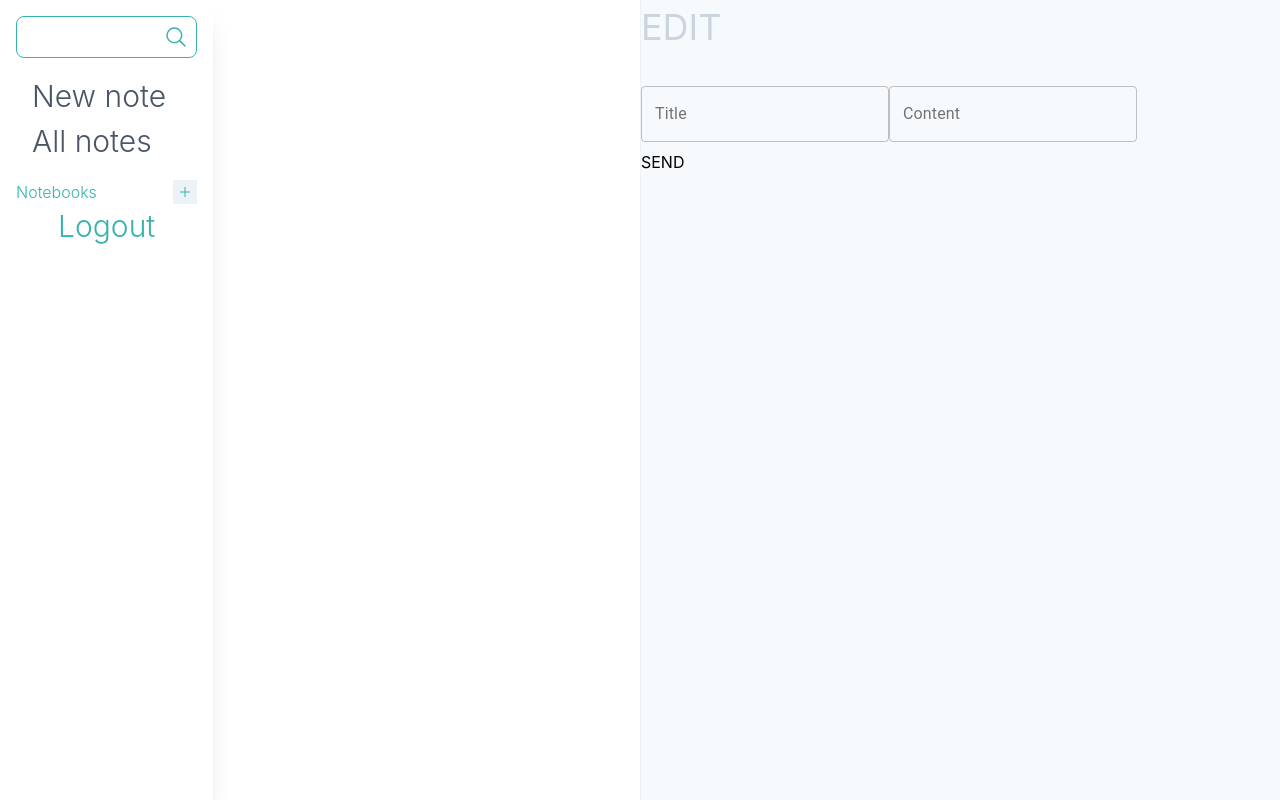
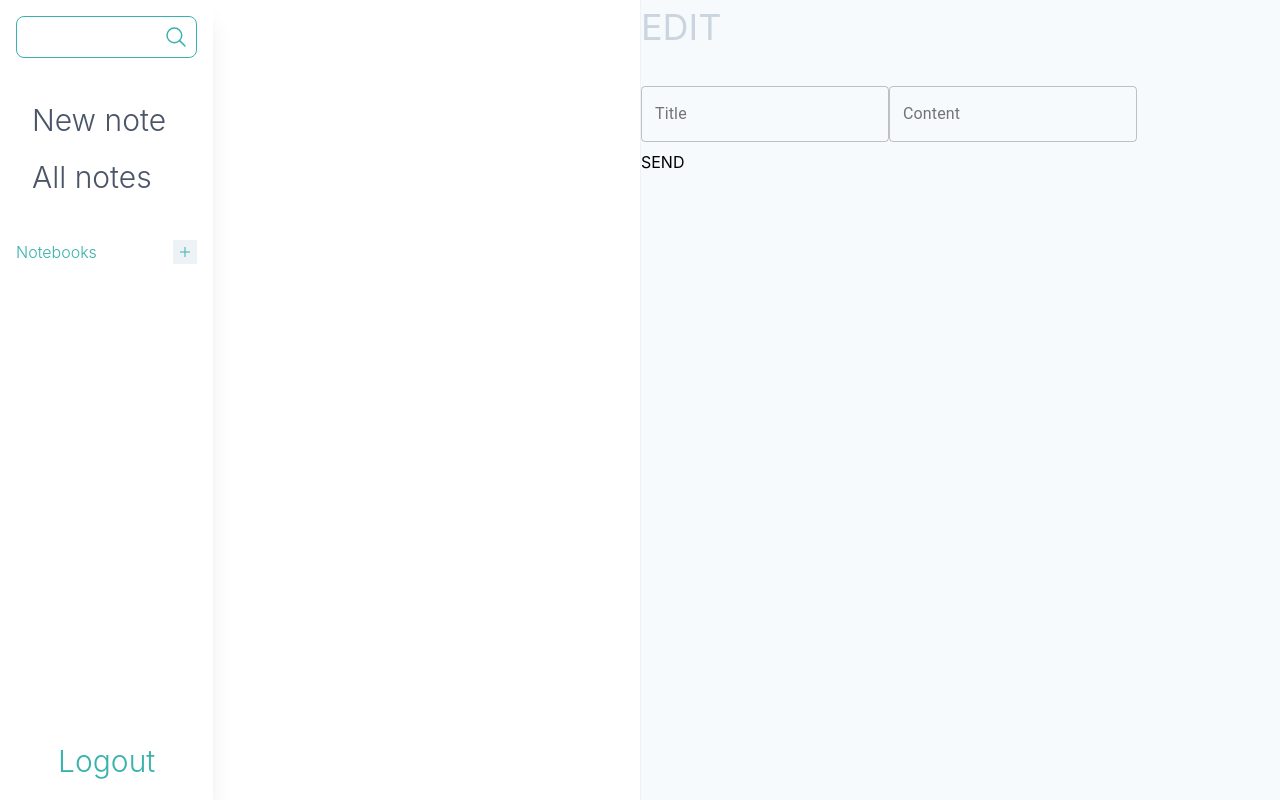
Before and after one commit to js98578/hovernote2, a React (Create React App) app: page /notes/ in a window 1280 px wide. Built offline with nearby package versions, Linux system fonts and the light colour scheme; no server answers; sample sign-in values are in the browser's storage.

Commit message:
developments

```diff
--- a/src/components/Left.js
+++ b/src/components/Left.js
@@ -15,8 +15,10 @@ const Left = props => {
 
   return (
     <>
-      <Search />
-      <PrimaryMenu />
+      <div className="">
+        <Search />
+        <PrimaryMenu />
+      </div>
       <NoteStackList />
       <div
         className="flex justify-center items-center cursor-pointer hover:bg-gray-200"
--- a/src/components/NoteList.js
+++ b/src/components/NoteList.js
@@ -3,21 +3,26 @@ import { NotesContext } from '../contexts/NotesContext';
 
 const NoteList = () => {
   const { noteList, noteStackLoading } = useContext(NotesContext);
-  console.log(noteList)
+  console.log(noteList);
   const notes = useMemo(() => {
     return (
       noteList instanceof Array &&
-      noteList.map(note => (
-        <div className="p-4 text-gray-700 border-b border-gray-200 h-40 break-all">
-          <div className="flex flex-col">
-          <div>
-            <div className="font-sans text-1xl">{note.title}</div>
-            <div className="font-sans font-light text-xs">{note.lastModifiedDate}</div>
+      noteList.map(note => {
+/*         if (note.title.length > 60) {
+          note.title = note.title.slice(0, 60)+"...";
+        } */
+        return (
+          <div className="p-4 text-gray-700 border-b border-gray-200 break-all h-40">
+            <div className="flex flex-col">
+              <div className="font-sans text-1xl overflow-hidden truncate">{note.title}</div>
+              <div className="font-sans font-light text-xs">{note.lastModifiedDate}</div>
+              <div className="font-sans text-xs h-16 overflow-hidden overflow-ellipsis">
+                {note.content}
+              </div>
+            </div>
           </div>
-          <div className="font-sans text-xs">{note.content}</div>
-          </div>
-        </div>
-      ))
+        );
+      })
     );
   }, [noteList]);
 
--- a/src/components/NoteStackList.js
+++ b/src/components/NoteStackList.js
@@ -1,13 +1,16 @@
 import React from 'react';
-import { IoAddSharp } from "react-icons/io5";
+import { IoAddSharp } from 'react-icons/io5';
 
 const NoteStackList = () => {
   return (
-    <div className="text-teal-500 flex justify-between px-4">
-      <div className="font-sans font-light">Notebooks</div>
-      <div className="flex px-1 bg-gray-200 hover:bg-gray-300 cursor-pointer items-center">
-        <IoAddSharp className="flex-1" />
+    <div className="flex-1">
+      <div className="text-teal-500 flex justify-between px-4">
+        <div className="font-sans font-light">Notebooks</div>
+        <div className="flex px-1 bg-gray-200 hover:bg-gray-300 cursor-pointer items-center">
+          <IoAddSharp className="flex-1" />
+        </div>
       </div>
+      <div></div>
     </div>
   );
 };
--- a/src/components/Notes.js
+++ b/src/components/Notes.js
@@ -38,7 +38,7 @@ export const Notes = () => {
             }}
           >
             <div className="flex flex-row">
-              <div className="border-r-1 border-gray-800 flex flex-col py-4 shadow-xl h-screen w-1/6">
+              <div className="border-r-1 border-gray-800 flex flex-col justify-between py-4 shadow-xl h-screen w-1/6">
                 <Left />
               </div>
               <div className="overflow-y-scroll h-screen w-2/6">
--- a/src/components/PrimaryMenu.js
+++ b/src/components/PrimaryMenu.js
@@ -4,9 +4,9 @@ import { NotesContext } from '../contexts/NotesContext';
 const PrimaryMenu = () => {
   const { setNoteNew, setActiveNoteStack } = useContext(NotesContext);
   return (
-    <div className="flex text-gray-700 my-4 font-sans font-light text-3xl flex-col">
+    <div className="flex text-gray-700 my-10 font-sans font-light text-3xl flex-col">
       <div className="px-8 cursor-pointer hover:bg-gray-200">New note</div>
-      <div className="px-8 cursor-pointer hover:bg-gray-200" onClick={() => setActiveNoteStack('AN')}>All notes</div>
+      <div className="px-8 cursor-pointer hover:bg-gray-200 mt-3" onClick={() => setActiveNoteStack('AN')}>All notes</div>
     </div>
   );
 };
```
